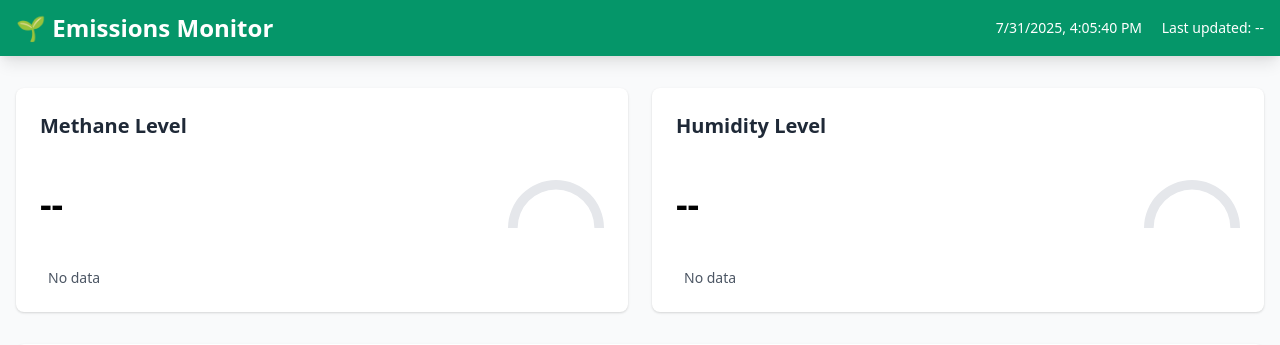
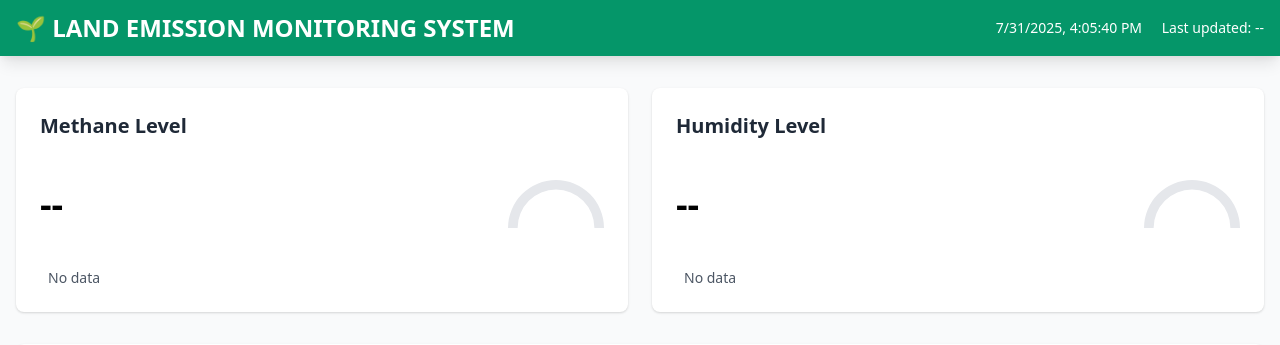
Before and after one commit to roshan-prabakaran/lemos, a Flask app: page / in a window 1280 px wide. Shown: the top 345 px of the page. Run offline with Flask 3, Linux system fonts and the light colour scheme.

Commit message:
Update index.html

```diff
--- a/templates/index.html
+++ b/templates/index.html
@@ -21,7 +21,7 @@
         <!-- Navigation -->
         <nav class="bg-green-600 text-white shadow-lg">
             <div class="container mx-auto px-4 py-3 flex justify-between items-center">
-                <h1 class="text-2xl font-bold">🌱 Emissions Monitor</h1>
+                <h1 class="text-2xl font-bold">🌱 LAND EMISSION MONITORING SYSTEM</h1>
                 <div class="text-sm">
                     <span id="current-time" class="mr-4"></span>
                     <span id="last-updated">Last updated: --</span>
```
